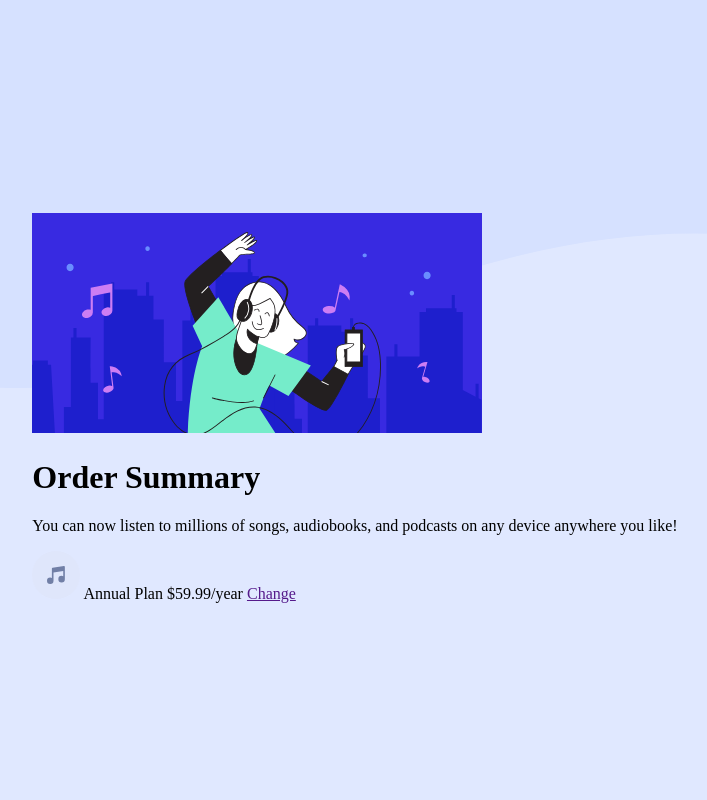
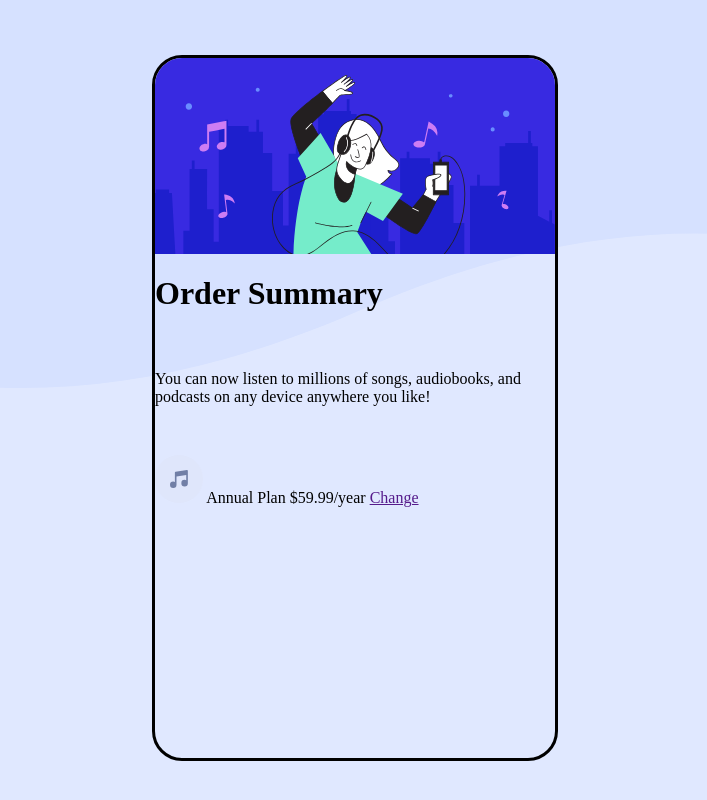
Before and after one commit to MatthewT95/order-summary-component-main, a plain HTML site: page index.html in a window 1280 px wide. Shown: the whole page, without its empty margins (285-992 px from the left). Drawn offline with Linux system fonts and the light colour scheme.

Commit message:
changed layout from flexbox to grid

```diff
--- a/style.css
+++ b/style.css
@@ -9,6 +9,30 @@ body {
     background-size: 100% auto;
 }
 
+.order-summary-card{
+    width: 400px;
+    height: 700px;
+    border-radius: 30px;
+    border: solid;
+    display:grid;
+    grid-template-columns: 1fr;
+    grid-template-rows: repeat(6,1fr);
+    grid-template-areas:
+    "card-picture"
+    "card-title"
+    "promotion-msg"
+    "plan-options"
+    "payment-btn"
+    "cancel-btn";
+    overflow: hidden;
+}
+
+.card-image{
+    width: 100%;
+    height: auto;
+    grid-area: card-picture;
+}
+
 @media (max-width:600px)
 {
     body {
```
